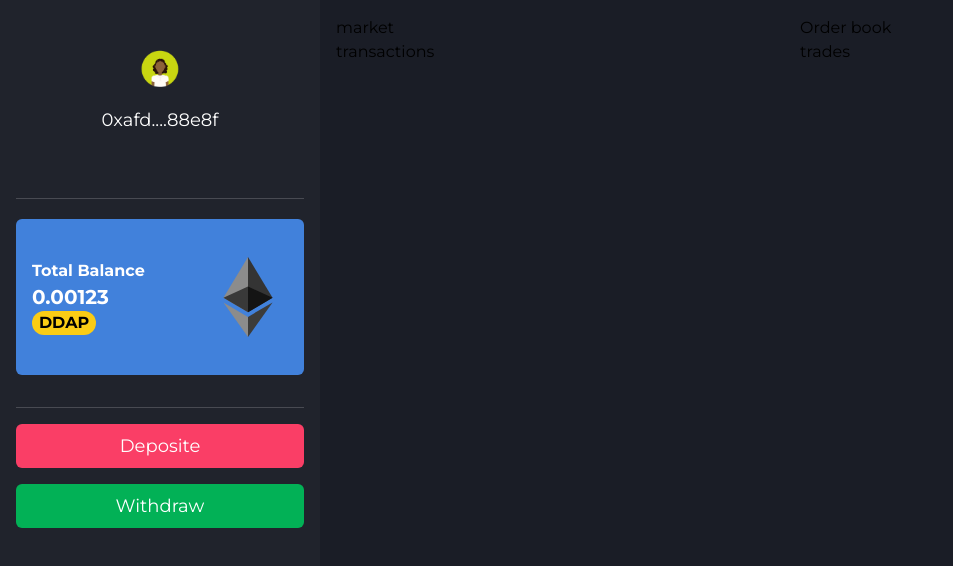
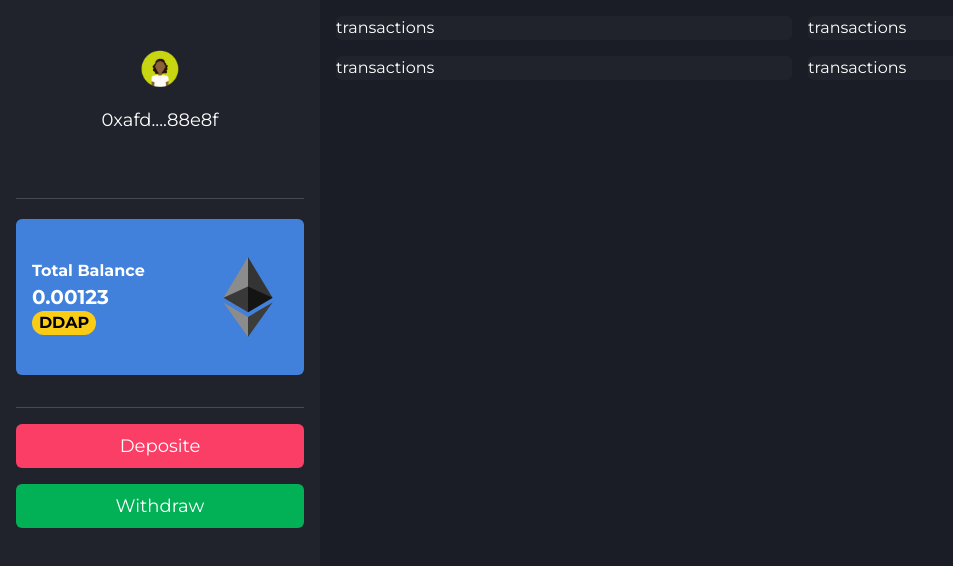
Before and after one commit to Mr-DecodeBlock/Decentralize-Token-Exchange, a React (Create React App) app: page / in a window 1280 px wide. Shown: the top 566 px of the page, without its empty margins (0-953 px from the left). Built offline with nearby package versions, Linux system fonts and the light colour scheme.

Commit message:
dex token exchange

```diff
--- a/src/App.js
+++ b/src/App.js
@@ -39,18 +39,18 @@ export default function App() {
 
         <main className="w-9/12 p-4">
           {/* title */}
-          <div className="grid grid-cols-2">
-            <div>
-              <p>market</p>
-            </div>
-            <div>
-              <p>Order book</p>
-            </div>
-            <div>
+          <div className="grid grid-cols-2 gap-4">
+            <div className="bg-[#20232C] rounded-md text-white">
               <p>transactions</p>
             </div>
-            <div>
-              <p>trades</p>
+            <div className="bg-[#20232C] rounded-md text-white">
+              <p>transactions</p>
+            </div>
+            <div className="bg-[#20232C] rounded-md text-white">
+              <p>transactions</p>
+            </div>
+            <div className="bg-[#20232C] rounded-md text-white">
+              <p>transactions</p>
             </div>
           </div>
         </main>
```
